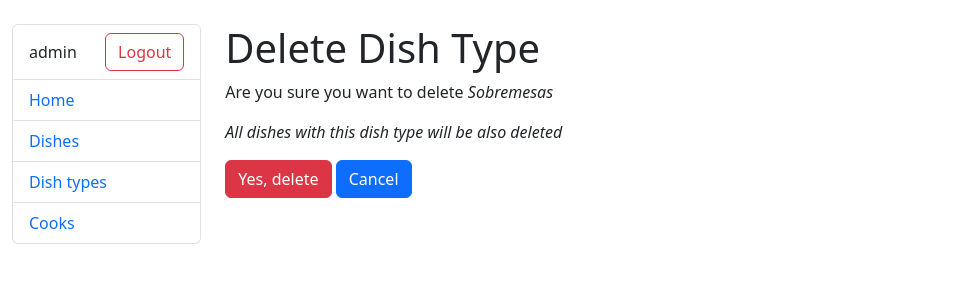
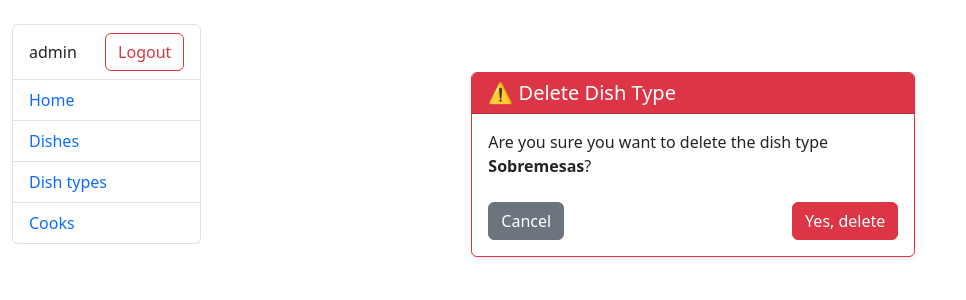
Before and after one commit to EduardoMoen/kitchen-service, a Django app: page /dish-types/5/delete/ in a window 1280 px wide. Shown: the top 300 px of the page, without its empty margins (0-966 px from the left). Run offline with Django 5.2, Linux system fonts and the light colour scheme; a user stored in the database is signed in; data comes from the database, SQL or seed files in the repository; both versions use the stored data as it was after the commit.

Commit message:
Style confirm delete views with consistent Bootstrap layout

```diff
--- a/templates/kitchen/dishtype_confirm_delete.html
+++ b/templates/kitchen/dishtype_confirm_delete.html
@@ -1,14 +1,39 @@
 {% extends "base.html" %}
 
-{% block title %}Dish Type{% endblock %}
+{% block title %}Delete Dish Type{% endblock %}
 
 {% block content %}
-<h1>Delete Dish Type</h1>
-<p>Are you sure you want to delete <i>{{ dishtype.name }}</i></p>
-<p><i>All dishes with this dish type will be also deleted</i></p>
-<form method="post">
-  {% csrf_token %}
-  <input class="btn btn-danger" type="submit" value="Yes, delete">
-  <a class="btn btn-primary" href="{% url 'kitchen:dish-type-detail' dishtype.id %}">Cancel</a>
-</form>
+<div class="container mt-5">
+  <div class="row justify-content-center">
+    <div class="col-md-6">
+
+      <div class="card shadow-sm border-danger">
+        <div class="card-header bg-danger text-white">
+          <h5 class="mb-0">⚠️ Delete Dish Type</h5>
+        </div>
+
+        <div class="card-body">
+          <p class="mb-4">
+            Are you sure you want to delete the dish type
+            <strong>{{ dishtype.name }}</strong>?
+          </p>
+
+          <form method="post">
+            {% csrf_token %}
+            <div class="d-flex justify-content-between">
+              <a href="{% url 'kitchen:dish-type-list' %}" class="btn btn-secondary">
+                Cancel
+              </a>
+              <button type="submit" class="btn btn-danger">
+                Yes, delete
+              </button>
+            </div>
+          </form>
+        </div>
+
+      </div>
+
+    </div>
+  </div>
+</div>
 {% endblock %}
```
Also changed, not shown: templates/kitchen/cook_confirm_delete.html (+34 -9 lines), templates/kitchen/dish_confirm_delete.html (+34 -9 lines), db.sqlite3.
